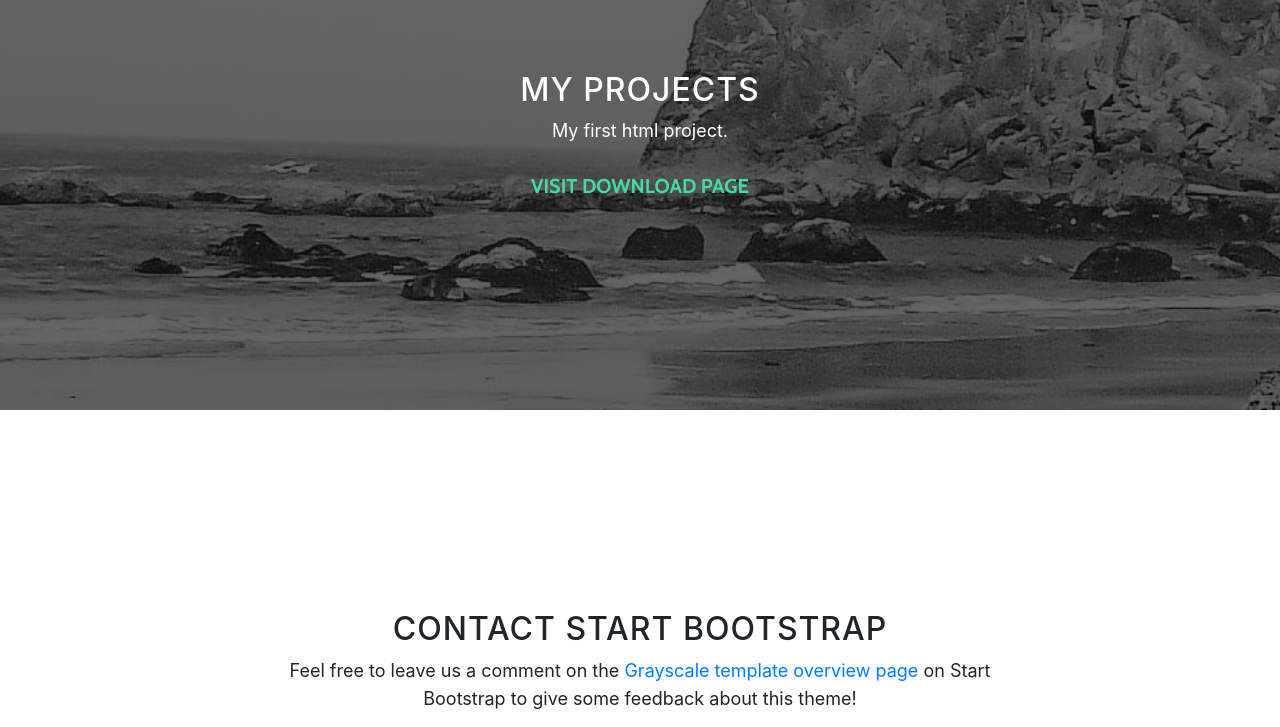
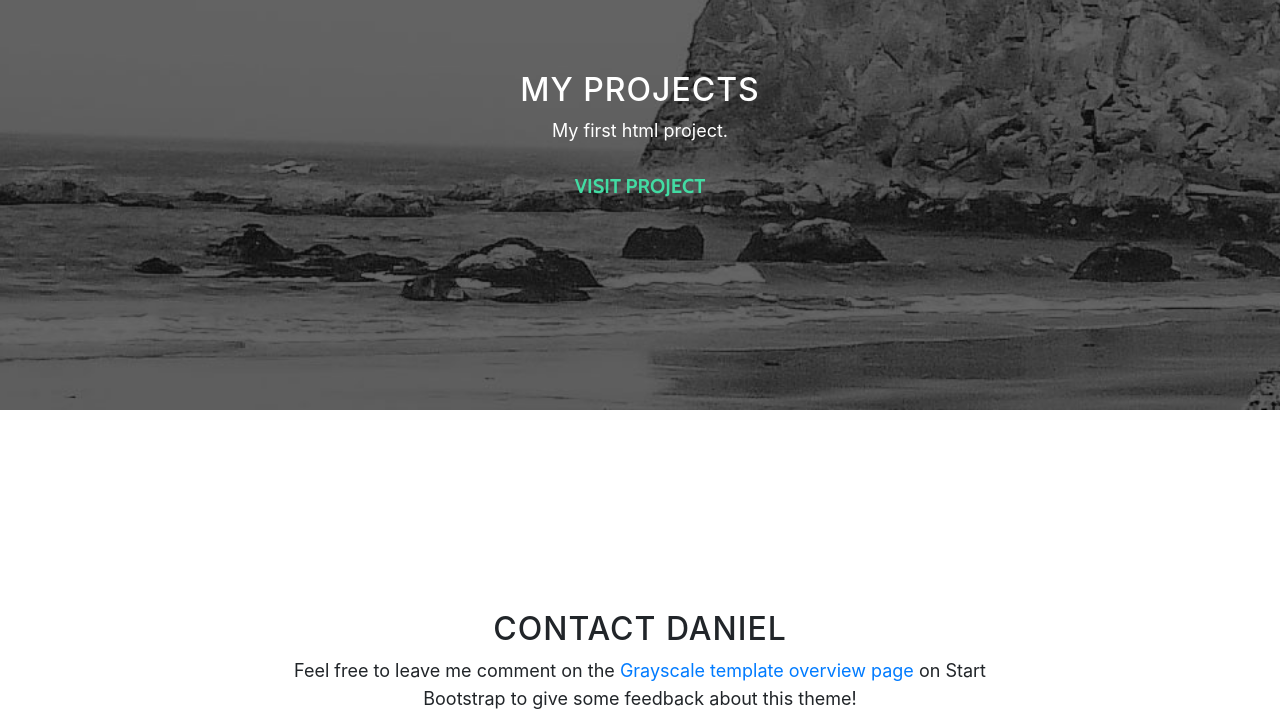
Before and after one commit to dj4895/dj4895.github.io, a website with bundled scripts: page index.html in a window 1280 px wide. Shown: the part 1593-2320 px from the top of the page. Built offline with nearby package versions, Linux system fonts and the light colour scheme.

Commit message:
Add files via upload

```diff
--- a/index.html
+++ b/index.html
@@ -85,7 +85,7 @@
         <div class="col-lg-8 mx-auto">
           <h2>My Projects</h2>
           <p>My first html project.</p>
-          <a href="http://startbootstrap.com/template-overviews/grayscale/" class="btn btn-default btn-lg">Visit Download Page</a>
+          <a href="http://startbootstrap.com/template-overviews/grayscale/" class="btn btn-default btn-lg">Visit project</a>
         </div>
       </div>
     </section>
@@ -95,8 +95,8 @@
       <div class="container">
         <div class="row">
           <div class="col-lg-8 mx-auto">
-            <h2>Contact Start Bootstrap</h2>
-            <p>Feel free to leave us a comment on the
+            <h2>Contact Daniel</h2>
+            <p>Feel free to leave me comment on the
               <a href="http://startbootstrap.com/template-overviews/grayscale/">Grayscale template overview page</a>
               on Start Bootstrap to give some feedback about this theme!</p>
             <ul class="list-inline banner-social-buttons">
```
